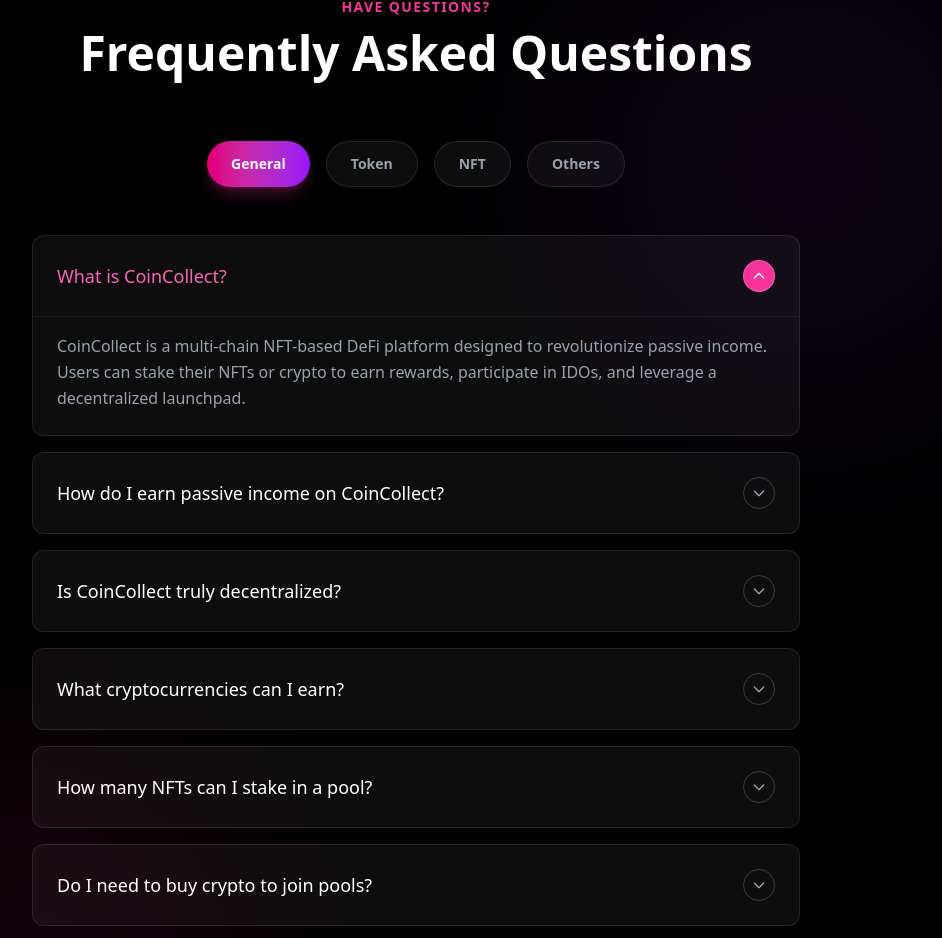
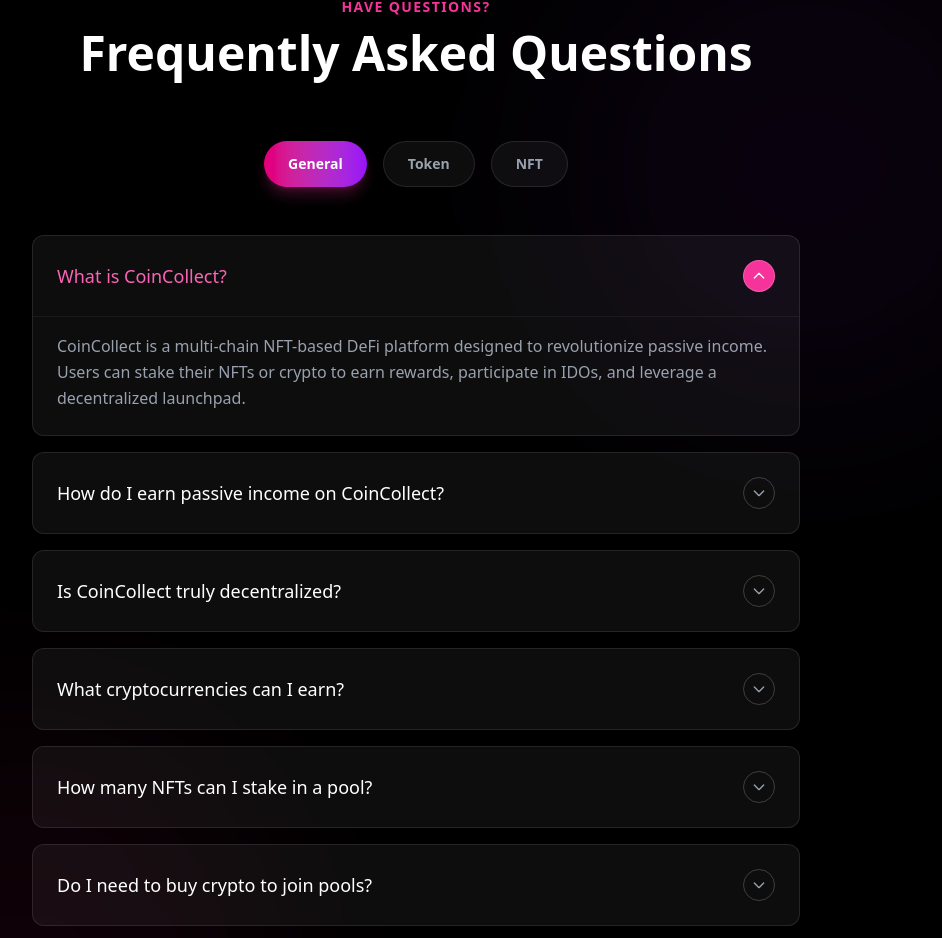
Before and after one commit to Coin-Collect/CoinCollect.org, a Next.js app: page / in a window 1280 px wide. Shown: the part 5792-6730 px from the top of the page, without its empty margins (224-1166 px from the left). Built offline with nearby package versions, Linux system fonts and the light colour scheme.

Commit message:
Add slogan and trim FAQ filters

```diff
--- a/src/components/FAQ.tsx
+++ b/src/components/FAQ.tsx
@@ -94,35 +94,6 @@
       {
         question: 'Are Starter (free) NFTs also valuable?',
         answer: 'Yes, absolutely. Even the Starter NFTs are limited in supply and provide earning utility. Their scarcity and functional benefits mean they can hold significant value and can be traded on marketplaces just like other tiers.'
-      }
-    ]
-  },
-  {
-    id: 'others',
-    title: 'Others',
-    items: [
-      {
-        question: 'What are the upcoming features for CoinCollect?',
-        answer: 'Our detailed roadmap outlines exciting future developments, including Community Collections, dedicated Community Spaces, gamified Quests, enhanced MultiChain interoperability, and further DAO governance advancements.'
-      },
-      {
-        question: 'Where can I find more technical details and whitepaper?',
-        answer: (
-          <>
-            For comprehensive technical specifications, smart contract audits, and in-depth protocol information, please refer to our{' '}
-            <a href="https://coincollect.org/assets/docs/CoinCollectWhitePaper.pdf" target="_blank" rel="noopener noreferrer" className="text-pink-500 hover:text-pink-400 underline">
-              WhitePaper
-            </a>{' '}
-            and our extensive{' '}
-            <a href="https://docs.coincollect.org/" target="_blank" rel="noopener noreferrer" className="text-pink-500 hover:text-pink-400 underline">
-              Docs section
-            </a>.
-          </>
-        )
-      },
-      {
-        question: 'How secure are CoinCollect\'s pools and smart contracts?',
-        answer: 'CoinCollect utilizes industry-standard, audited MasterChef contracts for staking pools, a widely recognized and trusted framework in DeFi. We prioritize security and are committed to regular audits to ensure the safety of your assets.'
       }
     ]
   }
```
